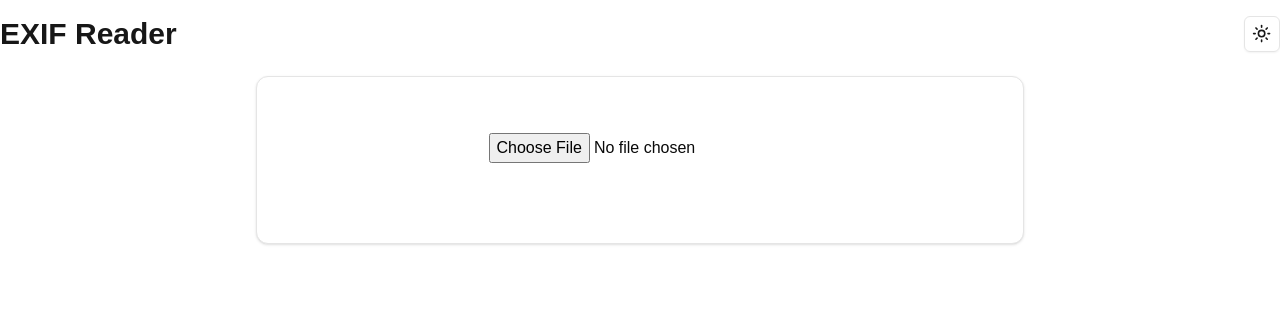
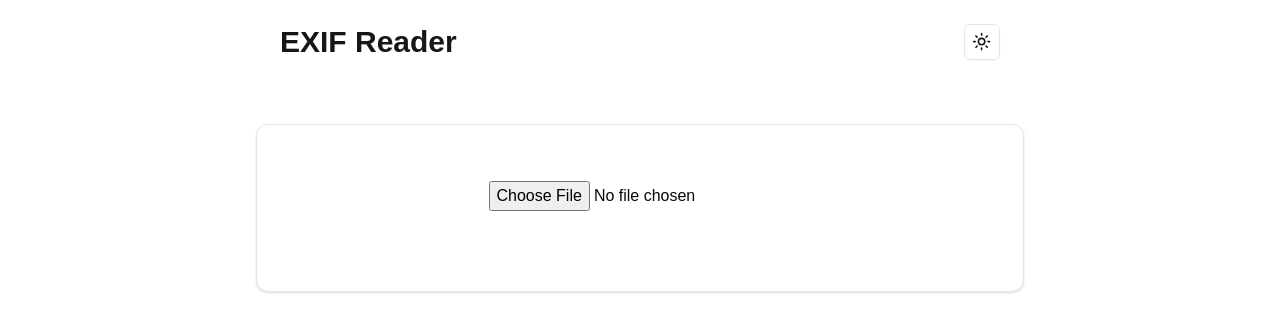
Before and after one commit to hadi-khir/exif-reader, a Next.js app: page / in a window 1280 px wide. Shown: the top 332 px of the page. Built offline with nearby package versions, Linux system fonts and the light colour scheme.

Commit message:
fixing header width

```diff
--- a/app/layout.tsx
+++ b/app/layout.tsx
@@ -2,6 +2,7 @@ import type { Metadata } from "next";
 import localFont from "next/font/local";
 import "./globals.css";
 import { ThemeProvider } from "@/components/theme-provider";
+import { ModeToggle } from "@/components/mode-toggle";
 
 const geistSans = localFont({
   src: "./fonts/GeistVF.woff",
@@ -35,6 +36,12 @@ export default function RootLayout({
           enableSystem
           disableTransitionOnChange
         >
+          <div className="w-full max-w-3xl mx-auto">
+            <div className="flex justify-between p-6 items-center mb-6">
+              <h1 className="text-3xl font-bold text-center">EXIF Reader</h1>
+              <ModeToggle />
+            </div>
+          </div>
           {children}
         </ThemeProvider>
       </body>
--- a/app/page.tsx
+++ b/app/page.tsx
@@ -87,11 +87,6 @@ export default function Home() {
 
   return (
     <div className="container mx-auto py-4">
-      <div className="flex justify-between items-center mb-6">
-        <h1 className="text-3xl font-bold text-center">EXIF Reader</h1>
-        <ModeToggle />
-      </div>
-
       <Card className="w-full mx-auto p-6 max-w-3xl">
         <CardContent>
           <div className="flex flex-col items-center justify-center rounded-lg p-8">
```
